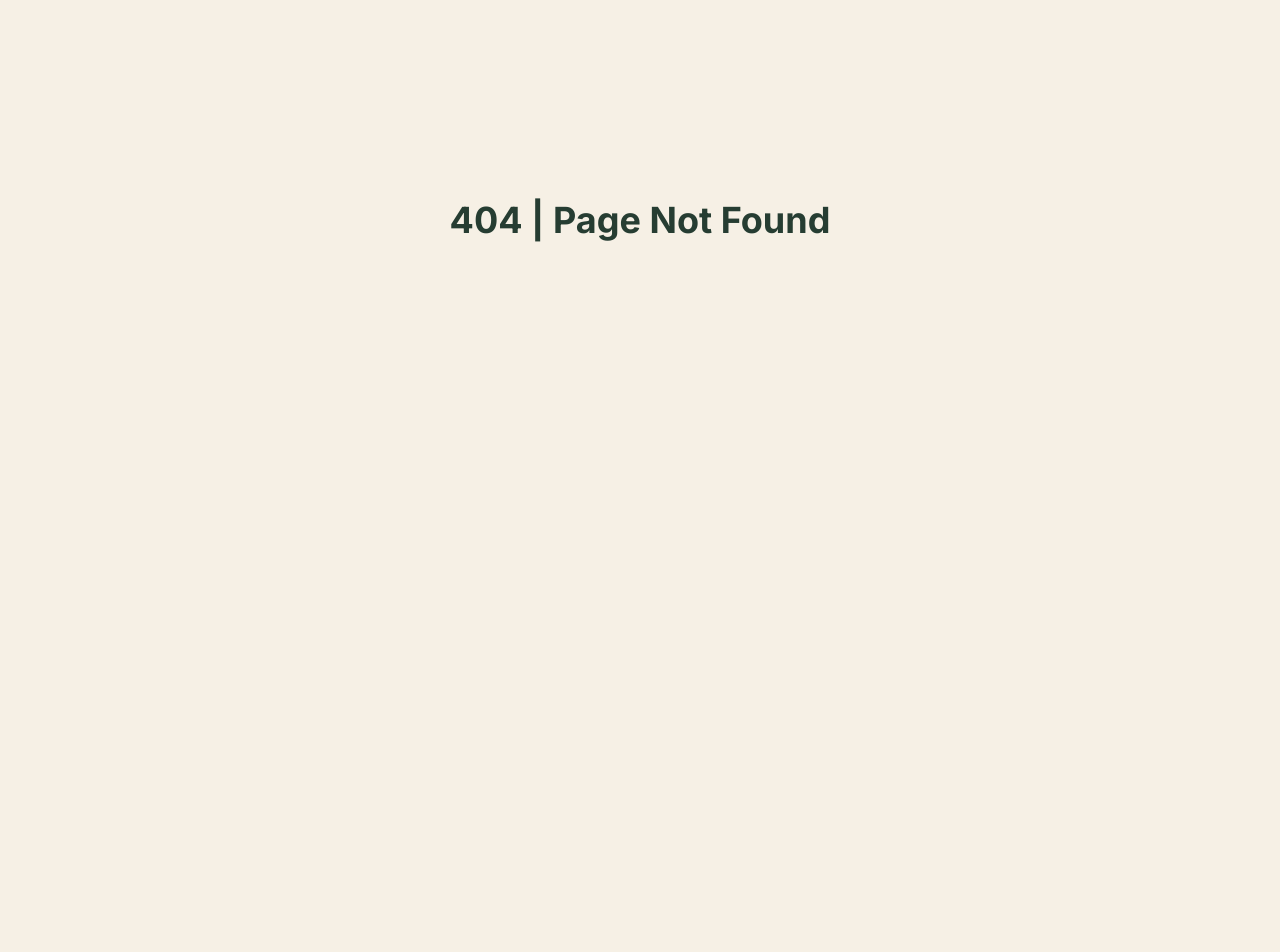
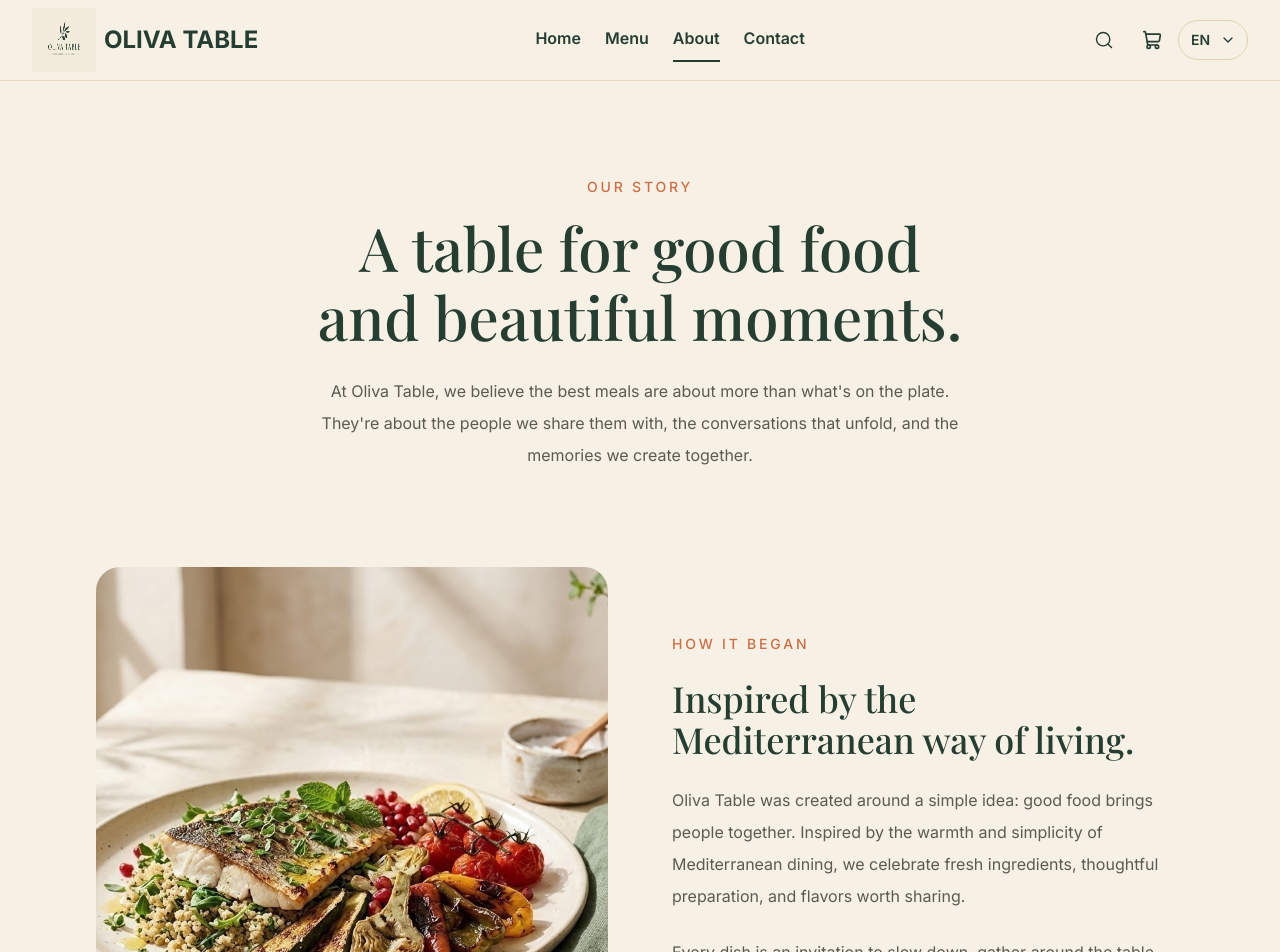
Before and after one commit to walaaosamamoh/oliva-table, a React (Vite) app: page /about in a window 1280 px wide. Before the commit this address had no page. Shown: the top 952 px of the page. Before the commit the page ends 800 px from the top, so only its background shows below. Built offline with nearby package versions, Linux system fonts and the light colour scheme.

Commit message:
feat: add About page with story and values sections, and update router

```diff
--- a/src/i18n/locales/ar.json
+++ b/src/i18n/locales/ar.json
@@ -133,5 +133,35 @@
     "orderThanks": "شكرًا لطلبك. رقم طلبك هو",
     "backHome": "العودة إلى الرئيسية",
     "backToCart": "العودة إلى السلة"
+  },
+  "about": {
+    "eyebrow": "قصتنا",
+    "title": "مائدة تجمع الطعام الطيب واللحظات الجميلة.",
+    "intro": "في أوليفا تيبل، نؤمن بأن الوجبات المميزة تتجاوز ما يوجد في الأطباق؛ فهي تجمع الأشخاص الذين نحبهم، والأحاديث التي نتشاركها، والذكريات التي نصنعها معًا.",
+    "imageAlt": "طبق متوسطي طازج من أوليفا تيبل",
+    "storyEyebrow": "كيف بدأت الحكاية",
+    "storyTitle": "إلهام من أسلوب الحياة المتوسطي.",
+    "storyParagraph1": "بدأت فكرة أوليفا تيبل من مبدأ بسيط: الطعام الطيب يجمع الناس. واستلهامًا من دفء وبساطة المائدة المتوسطية، نحتفي بالمكونات الطازجة، والتحضير بعناية، والنكهات التي تستحق أن نتشاركها.",
+    "storyParagraph2": "كل طبق هو دعوة للتروي، والاجتماع حول المائدة، والاستمتاع بالتفاصيل الصغيرة التي تجعل الأيام العادية مميزة.",
+    "valuesEyebrow": "ما يهمنا",
+    "valuesTitle": "نُحضّره بعناية ونتشاركه بمحبة.",
+    "valuesDescription": "مبادئ نحرص عليها في كل طبق وفي كل لحظة حول مائدتنا.",
+    "values": {
+      "fresh": {
+        "title": "مكونات طازجة",
+        "description": "نحتفي بالنكهات الطبيعية للمكونات المختارة بعناية، ونترك للبساطة مساحتها لتتألق."
+      },
+      "quality": {
+        "title": "جودة واهتمام",
+        "description": "من التحضير إلى التقديم، نهتم بالتفاصيل التي تجعل الوجبة تجربة لا تُنسى."
+      },
+      "togetherness": {
+        "title": "لحظات تجمعنا",
+        "description": "نؤمن بأن الطعام يصبح ألذ عندما نتشاركه مع الأشخاص الأقرب إلى قلوبنا."
+      }
+    },
+    "ctaTitle": "مكانك حول المائدة في انتظارك.",
+    "ctaDescription": "اكتشف قائمتنا واختر ما لذّ وطاب لتشاركه مع من تحب.",
+    "ctaButton": "اكتشف قائمة الطعام"
   }
 }
--- a/src/i18n/locales/en.json
+++ b/src/i18n/locales/en.json
@@ -129,5 +129,35 @@
     "orderThanks": "Thank you for your order. Your order number is",
     "backHome": "Back to home",
     "backToCart": "Back to Cart"
+  },
+  "about": {
+    "eyebrow": "OUR STORY",
+    "title": "A table for good food and beautiful moments.",
+    "intro": "At Oliva Table, we believe the best meals are about more than what's on the plate. They're about the people we share them with, the conversations that unfold, and the memories we create together.",
+    "imageAlt": "A freshly prepared Mediterranean dish at Oliva Table",
+    "storyEyebrow": "HOW IT BEGAN",
+    "storyTitle": "Inspired by the Mediterranean way of living.",
+    "storyParagraph1": "Oliva Table was created around a simple idea: good food brings people together. Inspired by the warmth and simplicity of Mediterranean dining, we celebrate fresh ingredients, thoughtful preparation, and flavors worth sharing.",
+    "storyParagraph2": "Every dish is an invitation to slow down, gather around the table, and enjoy the little moments that make an ordinary day special.",
+    "valuesEyebrow": "WHAT MATTERS TO US",
+    "valuesTitle": "Made with care, shared with love.",
+    "valuesDescription": "The principles behind every dish and every moment at our table.",
+    "values": {
+      "fresh": {
+        "title": "Fresh Ingredients",
+        "description": "We celebrate the natural flavors of carefully selected ingredients and let simplicity shine."
+      },
+      "quality": {
+        "title": "Thoughtful Quality",
+        "description": "From preparation to presentation, we pay attention to the details that make a meal memorable."
+      },
+      "togetherness": {
+        "title": "Moments Together",
+        "description": "We believe food tastes better when shared with the people who matter most."
+      }
+    },
+    "ctaTitle": "Your seat at the table is waiting.",
+    "ctaDescription": "Discover our menu and find something delicious to share.",
+    "ctaButton": "Explore Our Menu"
   }
 }
--- /dev/null
+++ b/src/pages/Main/About.tsx
@@ -0,0 +1,127 @@
+import { Link } from "react-router";
+import { useTranslation } from "react-i18next";
+import { ArrowUpRight } from "lucide-react";
+import storyImage from "../../assets/storyBowl.jpg";
+
+export default function About() {
+  const { t, i18n } = useTranslation();
+  const isArabic = i18n.resolvedLanguage?.startsWith("ar");
+
+  const values = ["fresh", "quality", "togetherness"] as const;
+
+  return (
+    <main>
+      {/* Hero */}
+      <section className="px-6 py-16 md:px-16 md:py-24 lg:px-24">
+        <div className="mx-auto max-w-5xl text-center">
+          <p className="mb-4 text-sm font-medium uppercase tracking-[0.2em] text-terracotta">
+            {t("about.eyebrow")}
+          </p>
+
+          <h1 className="mx-auto max-w-4xl font-serif text-4xl leading-tight text-olive md:text-6xl">
+            {t("about.title")}
+          </h1>
+
+          <p className="mx-auto mt-6 max-w-2xl leading-8 text-charcoal/75">
+            {t("about.intro")}
+          </p>
+        </div>
+      </section>
+
+      {/* Story */}
+      <section className="px-6 pb-16 md:px-16 md:pb-24 lg:px-24">
+        <div className="mx-auto grid max-w-6xl items-center gap-10 md:grid-cols-2 md:gap-16">
+          <div className="overflow-hidden rounded-3xl">
+            <img
+              src={storyImage}
+              alt={t("about.imageAlt")}
+              className="h-80 w-full object-cover md:h-125"
+            />
+          </div>
+
+          <div className="space-y-6">
+            <p className="text-sm font-medium uppercase tracking-[0.2em] text-terracotta">
+              {t("about.storyEyebrow")}
+            </p>
+
+            <h2 className="font-serif text-3xl leading-snug text-olive md:text-4xl">
+              {t("about.storyTitle")}
+            </h2>
+
+            <p className="leading-8 text-charcoal/75">
+              {t("about.storyParagraph1")}
+            </p>
+
+            <p className="leading-8 text-charcoal/75">
+              {t("about.storyParagraph2")}
+            </p>
+          </div>
+        </div>
+      </section>
+
+      {/* Our values */}
+      <section className="bg-olive px-6 py-16 text-cream md:px-16 md:py-20 lg:px-24">
+        <div className="mx-auto max-w-6xl">
+          <div className="mx-auto mb-12 max-w-2xl text-center">
+            <p className="mb-4 text-sm uppercase tracking-[0.2em] text-sand">
+              {t("about.valuesEyebrow")}
+            </p>
+
+            <h2 className="font-serif text-3xl md:text-4xl">
+              {t("about.valuesTitle")}
+            </h2>
+
+            <p className="mt-4 leading-7 text-cream/75">
+              {t("about.valuesDescription")}
+            </p>
+          </div>
+
+          <div className="grid gap-8 md:grid-cols-3">
+            {values.map((value, index) => (
+              <article
+                key={value}
+                className="border-t border-cream/25 pt-6"
+              >
+                <span className="font-serif text-3xl text-sand">
+                  {String(index + 1).padStart(2, "0")}
+                </span>
+
+                <h3 className="mt-5 font-serif text-2xl">
+                  {t(`about.values.${value}.title`)}
+                </h3>
+
+                <p className="mt-3 leading-7 text-cream/75">
+                  {t(`about.values.${value}.description`)}
+                </p>
+              </article>
+            ))}
+          </div>
+        </div>
+      </section>
+
+      {/* Closing CTA */}
+      <section className="px-6 py-16 text-center md:px-16 md:py-24">
+        <div className="mx-auto max-w-3xl">
+          <h2 className="font-serif text-3xl leading-snug text-olive md:text-5xl">
+            {t("about.ctaTitle")}
+          </h2>
+
+          <p className="mx-auto mt-5 max-w-xl leading-8 text-charcoal/75">
+            {t("about.ctaDescription")}
+          </p>
+
+          <Link
+            to="/menu"
+            className="mt-8 inline-flex min-h-12 items-center justify-center gap-2 rounded-full bg-olive px-6 py-3 font-medium text-cream transition hover:bg-charcoal focus-visible:outline-2 focus-visible:outline-offset-4 focus-visible:outline-terracotta"
+          >
+            {t("about.ctaButton")}
+            <ArrowUpRight
+              size={18}
+              className={isArabic ? "-rotate-90deg" : ""}
+            />
+          </Link>
+        </div>
+      </section>
+    </main>
+  );
+}
--- a/src/router/router.tsx
+++ b/src/router/router.tsx
@@ -6,6 +6,7 @@ import Menu from "../pages/Main/Menu";
 import DishDetails from "../pages/Main/DishDetails";
 import Cart from "../pages/Main/Cart";
 import Checkout from "../pages/Main/Checkout";
+import About from "../pages/Main/About";
 
 export const router = createBrowserRouter([
    {
@@ -30,6 +31,10 @@ export const router = createBrowserRouter([
         {
             path: '/checkout',
             element: <Checkout/>
+        },
+        {
+            path: '/about',
+            element: <About/>
         }
       ]
    },
```
